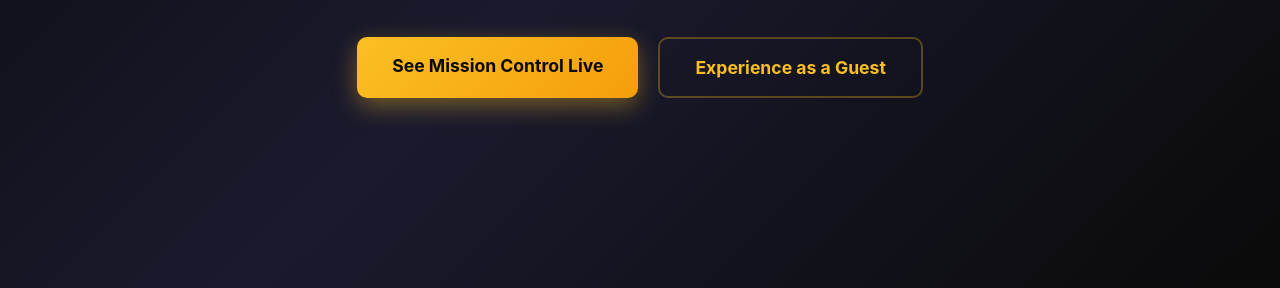
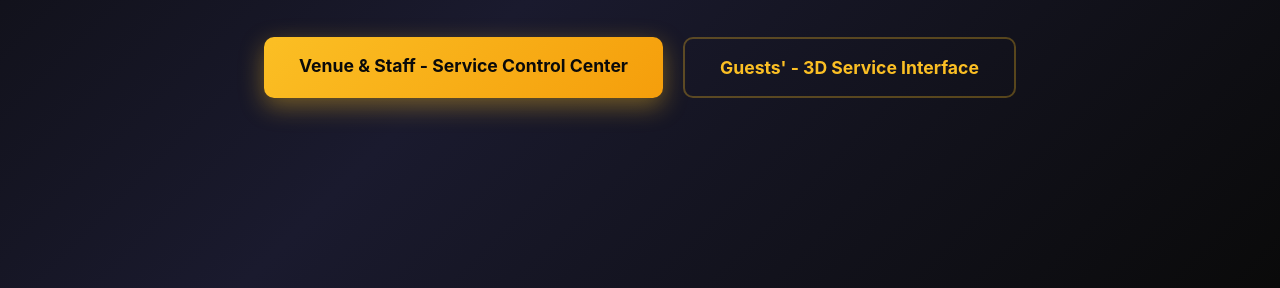
Before and after one commit to stevooooooo777/insane-marketing-frontend, a website: page index.html in a window 1280 px wide. Shown: the part 512-800 px from the top of the page. Drawn offline with nearby package versions, Linux system fonts and the light colour scheme.

Commit message:
Update code

```diff
--- a/index.html
+++ b/index.html
@@ -980,7 +980,7 @@
             <div class="hero-badge">✨ Built for the Worlds Finest Hotels and Resorts</div>
 
             <h1 class="hero-title">
-               Immersive Ultra-Luxury Service.  <br><span class="highlight"> End-to-End Privacy & Safety.</span>
+               Ultra-Luxury Service  <br><span class="highlight"> End-to-End Privacy & Safety.</span>
             </h1>
 
             <p class="hero-subtitle">
@@ -988,8 +988,8 @@
             </p>
 
             <div class="hero-ctas">
-                <a href="/VIP" class="btn-primary">See Mission Control Live</a>
-                <a href="/table-experience" class="btn-secondary">Experience as a Guest</a>
+                <a href="/VIP" class="btn-primary">Venue & Staff - Service Control Center</a>
+                <a href="/table-experience" class="btn-secondary">Guests' - 3D Service Interface</a>
             </div>
         </div>
     </section>
```
